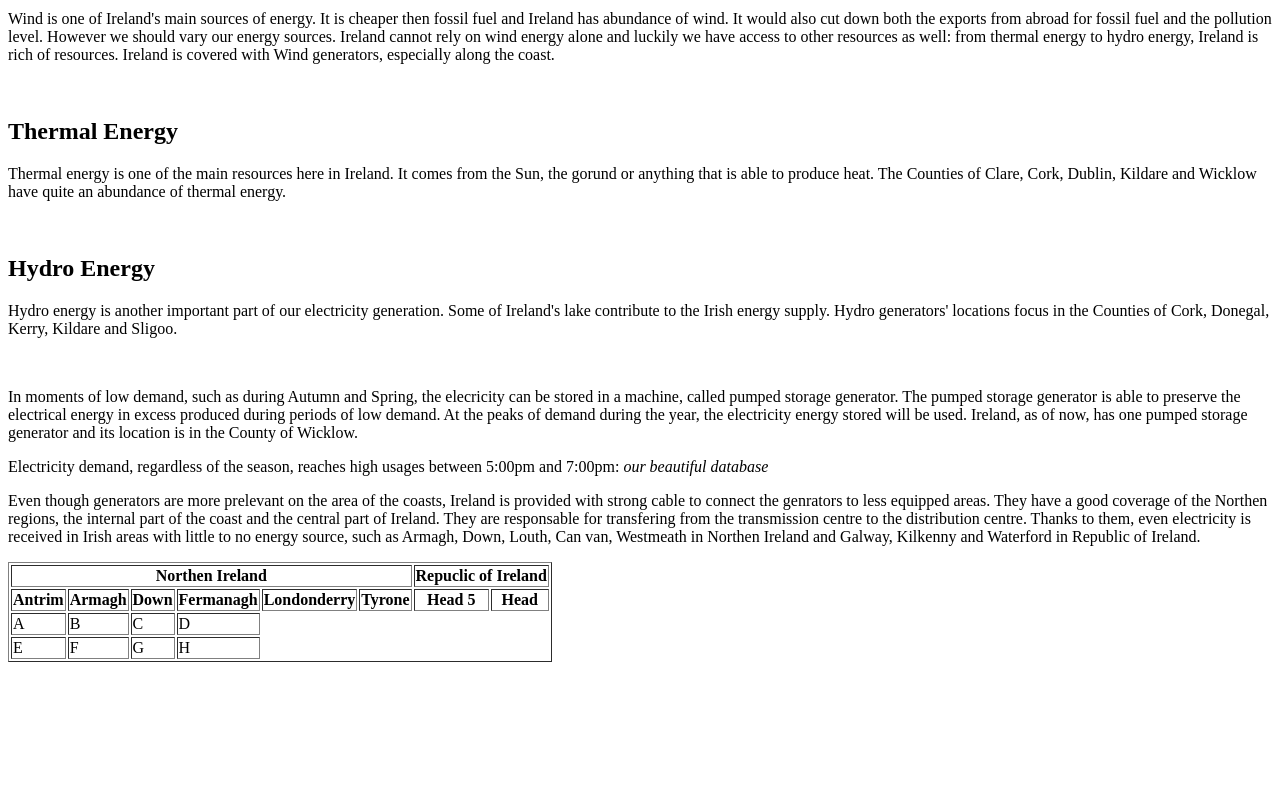
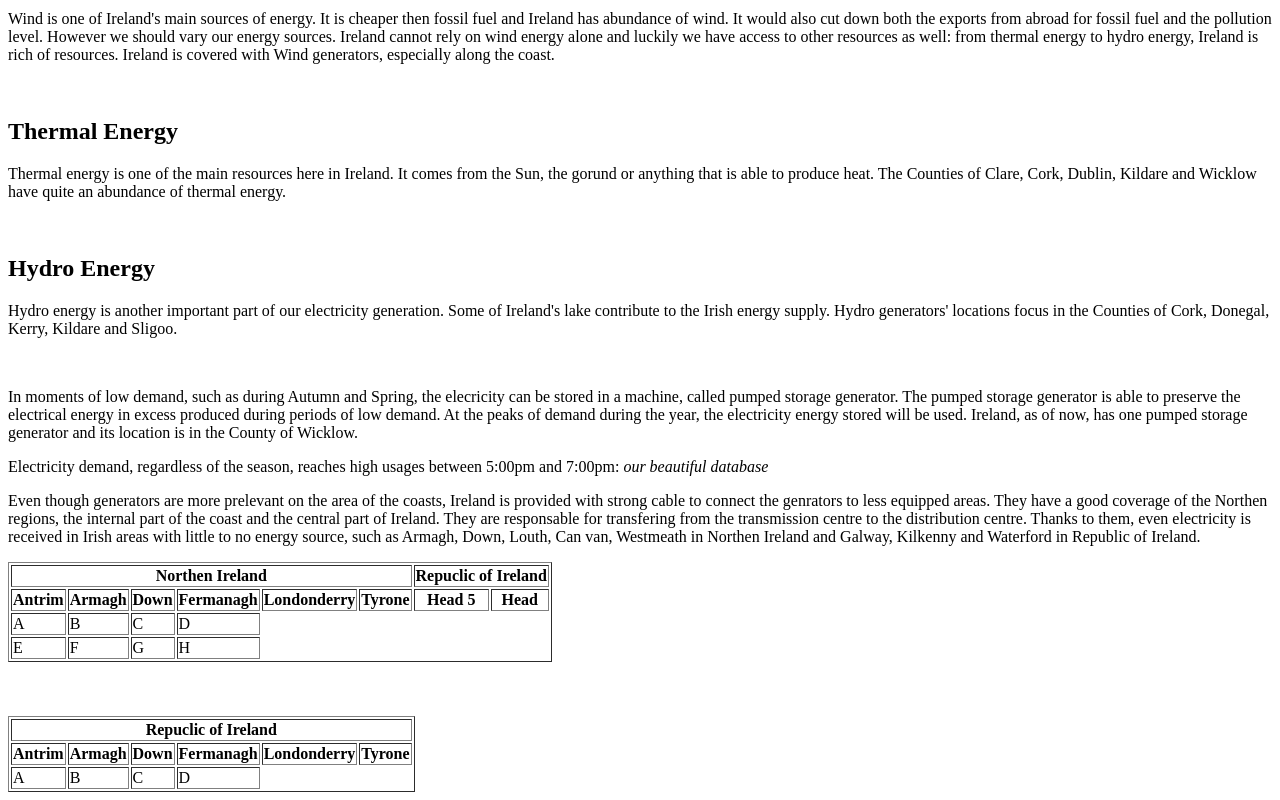
Before and after one commit to monicaalberti/CleanerGrid, a plain HTML site: page Index.html in a window 1280 px wide. Shown: the part 496-1296 px from the top of the page. Before the commit the page ends 1166 px from the top, so only its background shows below. Drawn offline with Linux system fonts and the light colour scheme.

Commit message:
Update Index.html

```diff
--- a/Index.html
+++ b/Index.html
@@ -76,6 +76,22 @@ They are responsable for transfering from the transmission centre to the distrib
 	</TR>
 </TABLE>
 
+	<br>
+	<br>
+	<br>
+
+<TABLE BORDER="1">
+	<TR>
+		<TH COLSPAN=26>Repuclic of Ireland</TH>
+	</TR>
+	<TR>
+		<TH>Antrim</TH> <TH>Armagh</TH> <TH>Down</TH> <TH>Fermanagh</TH> <TH>Londonderry</TH> <TH>Tyrone</TH>
+	</TR>
+	<TR>
+		<TD>A</TD> <TD>B</TD> <TD>C</TD> <TD>D</TD>
+	</TR>
+</TABLE>
+
 
 
 </body>
```
